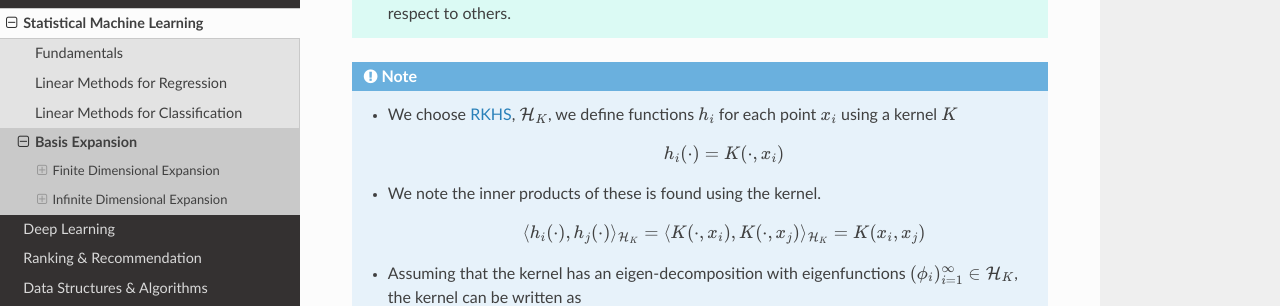
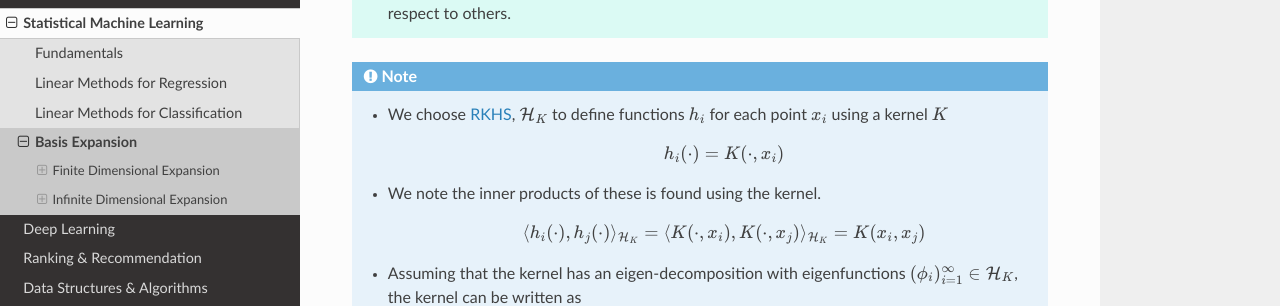
Before and after one commit to uselesstechjunks/leetcode, a Sphinx documentation site: the page built from docs/source/ml/basisexp.rst, in a window 1280 px wide and 900 px high, scrolled down 5702 px. Shown: the part 153-459 px from the top of the window. Built offline with Sphinx 7.4.7 and the Read the Docs theme 2.0.0, drawn with Linux system fonts in a browser that asks for light colours.

```diff
--- a/docs/source/ml/basisexp.rst
+++ b/docs/source/ml/basisexp.rst
@@ -177,7 +177,7 @@ A point mapping to a function
 	* Intuitively, this allows for some uncertainty about the exact location of the point with respect to others.
 
 .. note::
-	* We choose `RKHS <https://en.wikipedia.org/wiki/Reproducing_kernel_Hilbert_space>`_, :math:`\mathcal{H}_K`, we define functions :math:`h_i` for each point :math:`x_i` using a kernel :math:`K`
+	* We choose `RKHS <https://en.wikipedia.org/wiki/Reproducing_kernel_Hilbert_space>`_, :math:`\mathcal{H}_K` to define functions :math:`h_i` for each point :math:`x_i` using a kernel :math:`K`
 
 		.. math:: h_i(\cdot)=K(\cdot,x_i)
 	* We note the inner products of these is found using the kernel.
```
